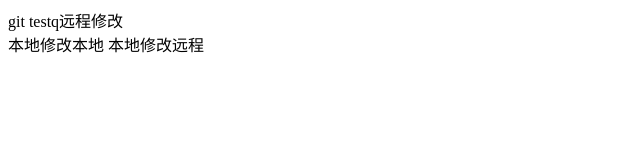
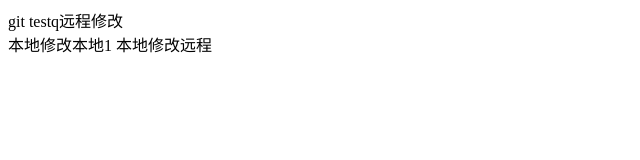
Before and after one commit to xuebuchan/gitdemo, a plain HTML site: page index.html in a window 1280 px wide. Shown: the full height of the page, 0-640 px from the left. Drawn offline with nearby package versions, Linux system fonts and the light colour scheme.

Commit message:
本地改

```diff
--- a/index.html
+++ b/index.html
@@ -22,7 +22,7 @@
 		git testq远程修改
 	</div>
 	<div id="本地修改">
-		本地修改本地
+		本地修改本地1
 
 		本地修改远程
 
```
